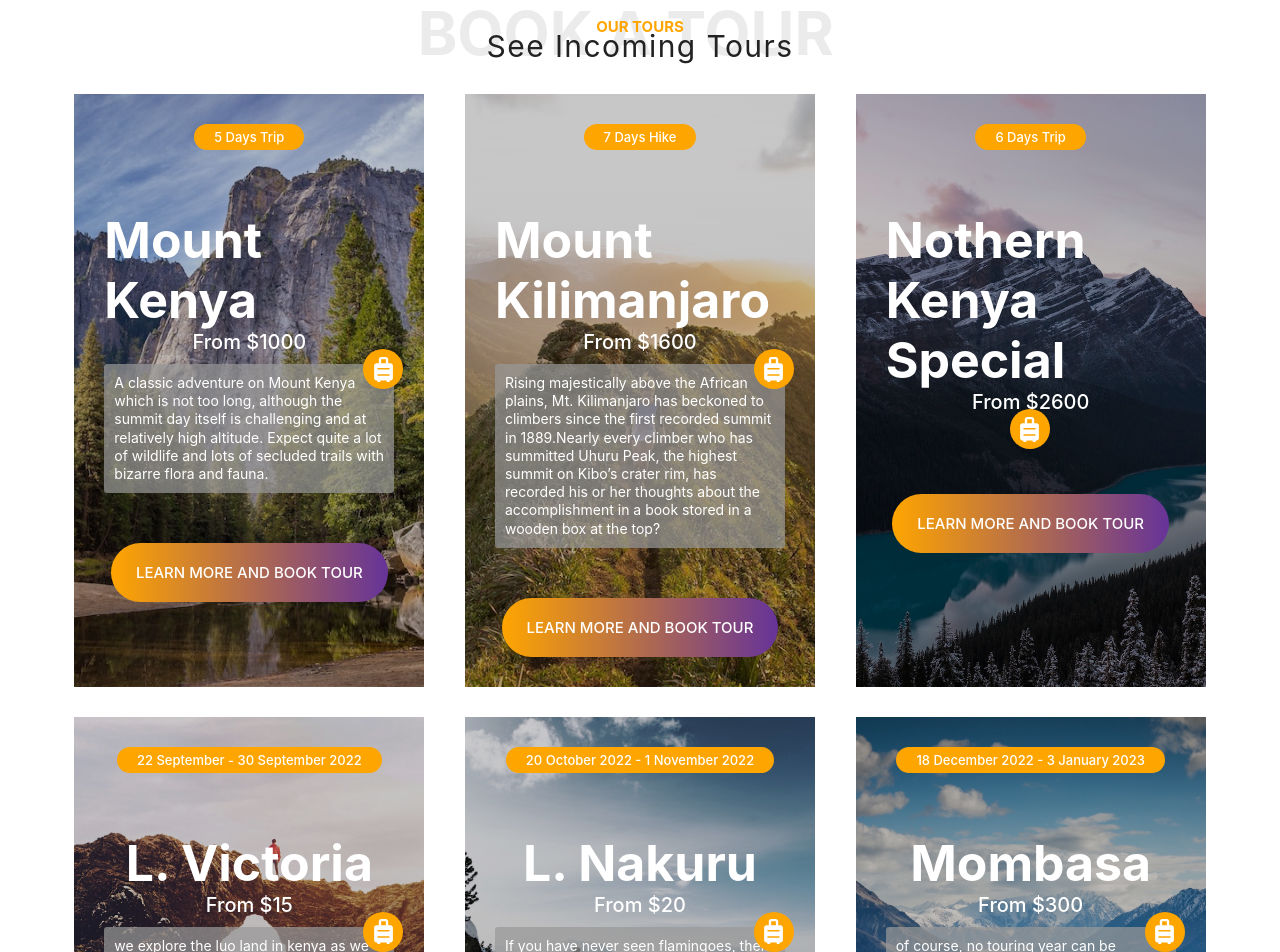
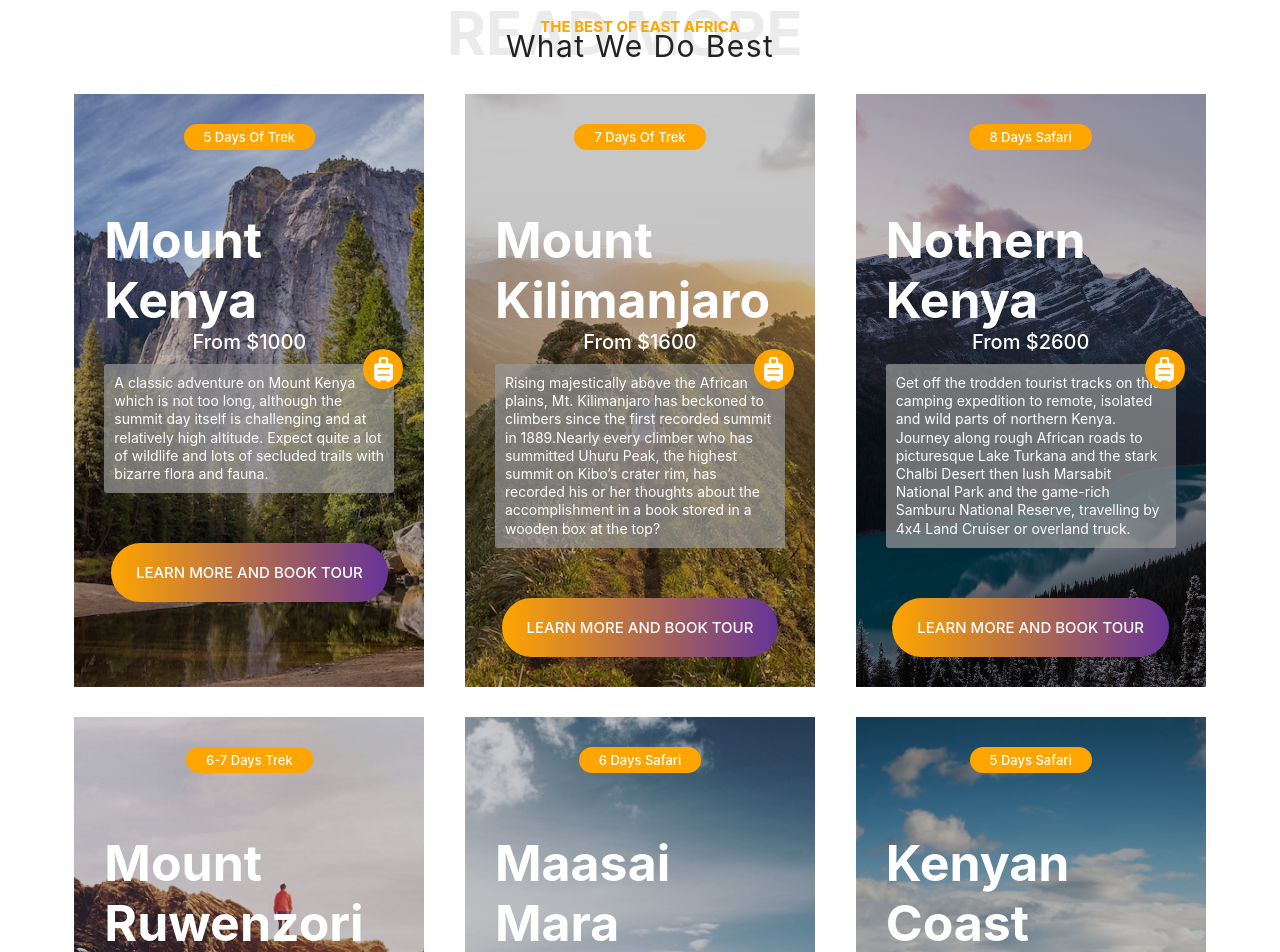
Before and after one commit to SADE-TechPrime-solutions/tours-client-001, a React (Create React App) app: page / in a window 1280 px wide. Shown: the part 2460-3412 px from the top of the page. Built offline with nearby package versions, Linux system fonts and the light colour scheme.

Commit message:
continued adding client data

```diff
--- a/src/Components/Tours/Tours.jsx
+++ b/src/Components/Tours/Tours.jsx
@@ -13,7 +13,7 @@ const Tours = () => {
   const tours = [
     {
       image: tourImg1,
-      duration: "5 days trip",
+      duration: "5 days of trek",
       zone: "mount kenya",
       pricing: "from $1000",
       description:
@@ -21,7 +21,7 @@ const Tours = () => {
     },
     {
       image: tourImg2,
-      duration: "7 days hike",
+      duration: "7 days of trek",
       zone: "mount kilimanjaro",
       pricing: "from $1600",
       description:
@@ -29,43 +29,42 @@ const Tours = () => {
     },
     {
       image: tourImg3,
-      duration: "6 days trip",
-      zone: "nothern kenya special",
+      duration: "8 days safari",
+      zone: "nothern kenya",
       pricing: "from $2600",
-      description:
-        "",
+      description:"Get off the trodden tourist tracks on this camping expedition to remote, isolated and wild parts of northern Kenya. Journey along rough African roads to picturesque Lake Turkana and the stark Chalbi Desert then lush Marsabit National Park and the game-rich Samburu National Reserve, travelling by 4x4 Land Cruiser or overland truck.",
     },
     {
       image: tourImg4,
-      duration: "22 september - 30 september 2022",
-      zone: "l. victoria",
-      pricing: "from $15",
+      duration: "6-7 days trek",
+      zone: "mount ruwenzori",
+      pricing: "from $1900",
       description:
-        "we explore the luo land in kenya as we swim in lake victoria. The museum probably will be the best place you will visit here.",
+        "The Rwenzori Mountains is one of the top destinations visited by travelers that wish to explore the snow-capped mountains within Africa. Trekking the green, mist-shrouded Rwenzori Mountains is like stepping into a wonderland. An incredible experience will stay with you for a lifetime when a person talks about the Rwenzoris",
     },
     {
       image: tourImg6,
-      duration: "20 october 2022 - 1 november 2022",
-      zone: "l. nakuru",
-      pricing: "from $20",
+      duration: "6 days safari",
+      zone: "maasai mara",
+      pricing: "from $1000",
       description:
-        "If you have never seen flamingoes, then this is an opportunity that you don't want to waste, Lake Nakuru national park is where we will spend most of our time here.",
+        "The Maasai Mara requires no introduction. It is home to the wildebeest migration that takes place between it and the Serengeti every year. Other than the migration, the park is home to lions, buffalos, elephants, cheetahs, hippos, giraffes and hundreds of different animal species and birds. It is also one of the few places where you can do game drives and go for cultural tours in a Masai village.",
     },
     {
       image: tourImg5,
-      duration: "18 december 2022 - 3 january 2023",
-      zone: "mombasa",
-      pricing: "from $300",
+      duration: "5 days safari",
+      zone: "kenyan coast",
+      pricing: "from $2000",
       description:
-        "of course, no touring year can be complete if you fail to visit the coastal beach of Kenya known as Mombasa, let's explore the salty water and have more fun.",
+        "Any visitor to Kenya should consider visiting Mombasa during their holidays! This top destination for people who want to experience a tropical feel while in Africa. Mombasa provides the opportunity to enjoy incredible weather, the beautiful waters of the Indian Ocean, white sandy beaches, and the tastiest Kenyan food.",
     },
   ];
   return (
     <section className="tours" id="upcoming-tours">
       <Heading
-        subHeading="our tours"
-        mainHeading="see incoming tours"
-        bgText="book a tour"
+        subHeading="the best of east africa"
+        mainHeading="what we do best"
+        bgText="read more"
       />
       <div className="tours__container">
         {tours.map((el, i) => (
```
